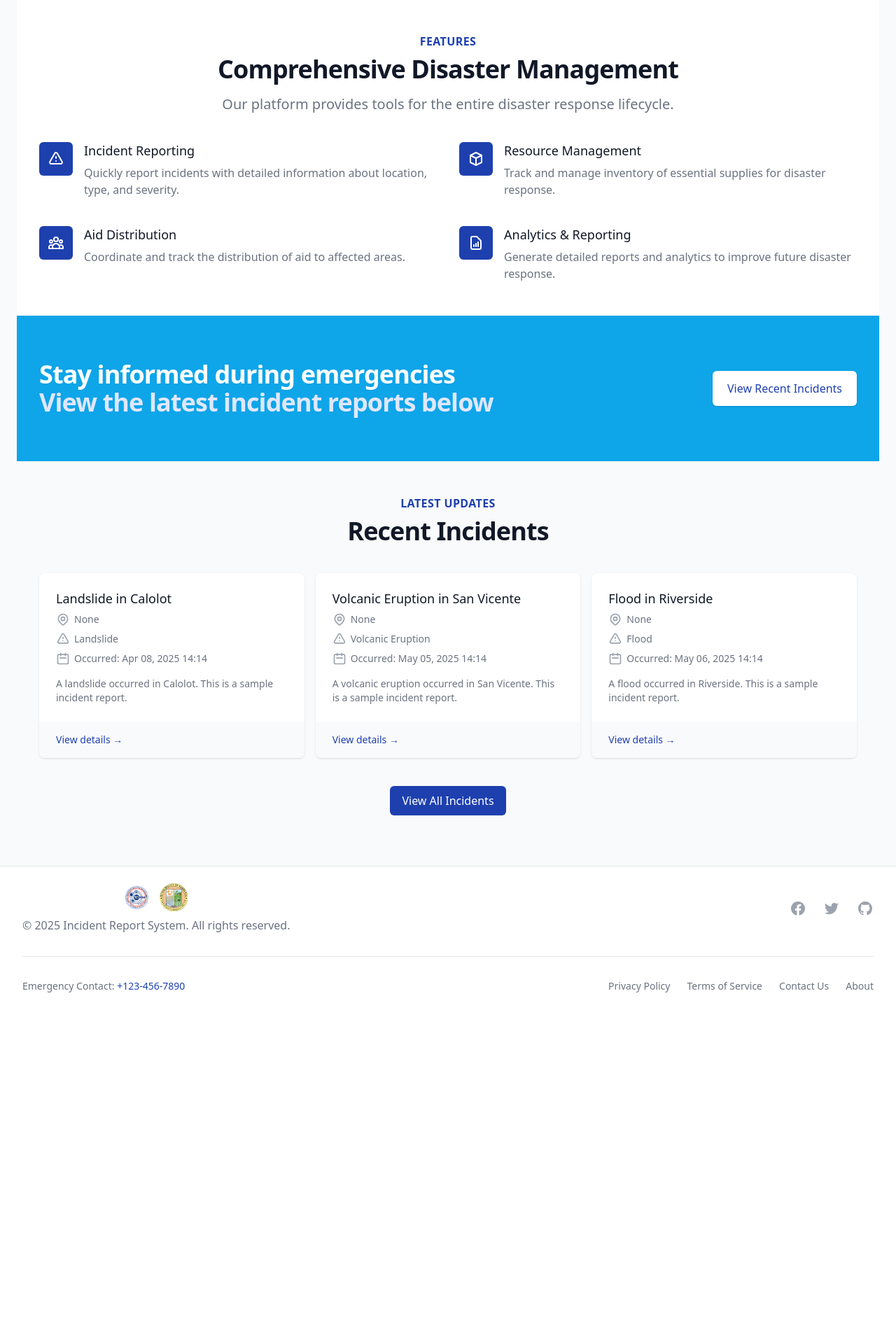
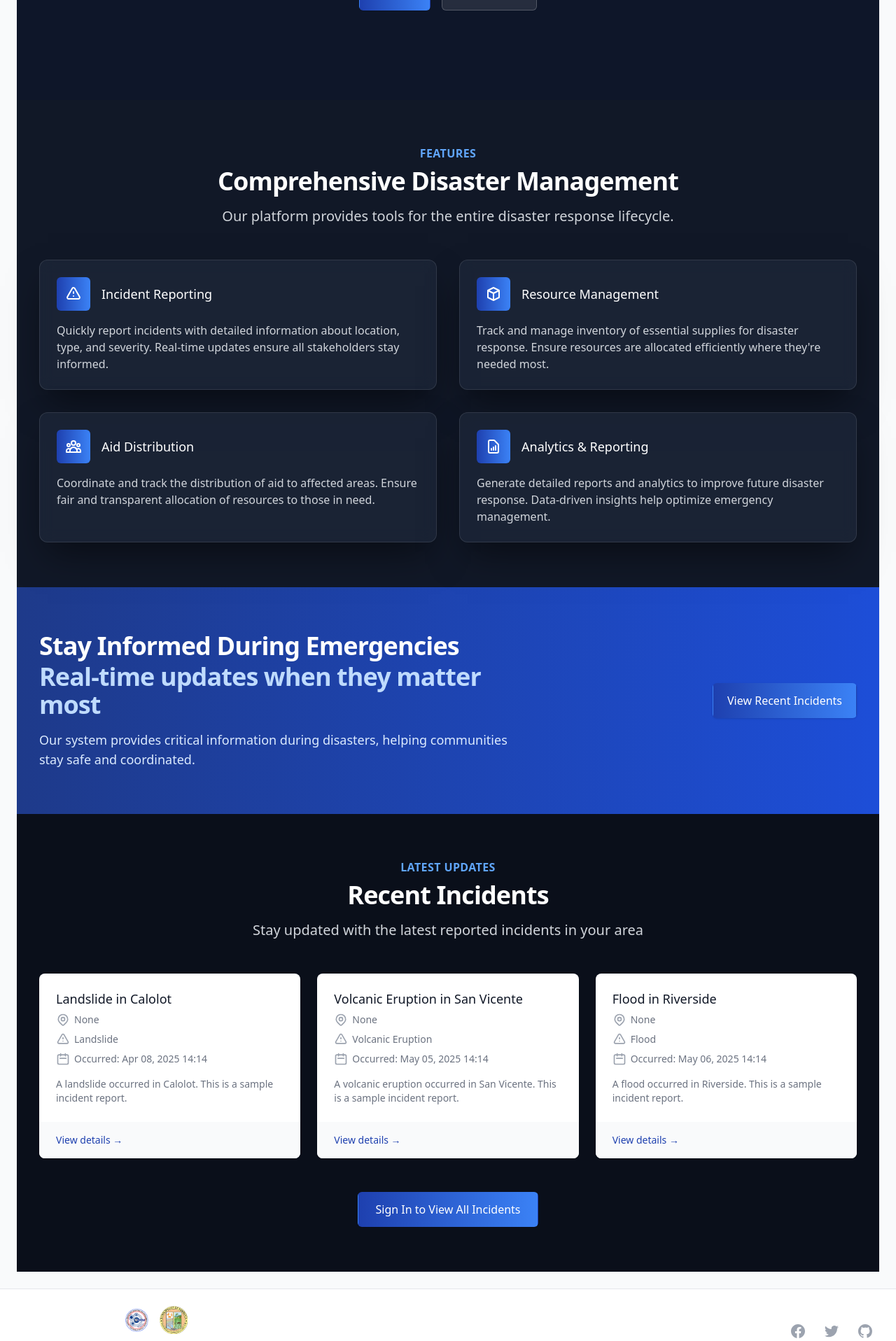
Before and after one commit to lanzy-lanzy/incident_report, a Django app: page / in a window 1280 px wide. Shown: the part 575-2491 px from the top of the page at 70% size. Before the commit the page ends 1993 px from the top, so only its background shows below. Run offline with Django 5.2, Linux system fonts and the light colour scheme; data comes from the database, SQL or seed files in the repository; some libraries are stand-ins or nearby versions.

Commit message:
Update navbar and landing page titles to 'MDRRM Incident Reporting System' and enhance styling for improved user experience

```diff
--- a/templates/components/navbar.html
+++ b/templates/components/navbar.html
@@ -8,7 +8,7 @@
                         <img src="/static/logo/mdrrmc_logo.png" alt="MDRRMC Logo" class="h-10 w-auto">
                         <img src="/static/logo/lgu_logo.png" alt="LGU Logo" class="h-10 w-auto">
                     </div>
-                    <a href="{% url 'home' %}" class="font-bold text-xl">Incident Report</a>
+                    <a href="{% url 'home' %}" class="font-bold text-xl">MDRRM Incident Reporting System</a>
                 </div>
                 <!-- Desktop Navigation -->
             </div>
@@ -88,11 +88,7 @@
                 <img src="/static/logo/lgu_logo.png" alt="LGU Logo" class="h-10 w-auto">
             </div>
             <p class="text-white font-medium">
-                {% if user.is_staff %}
-                    Incident Management System
-                {% else %}
-                    Incident Report System
-                {% endif %}
+                MDRRM Incident Reporting System
             </p>
         </div>
 
--- a/templates/landing_page.html
+++ b/templates/landing_page.html
@@ -1,34 +1,111 @@
 {% extends 'base.html' %}
 
-{% block title %}Welcome to Incident Report System{% endblock %}
+{% block title %}MDRRM Incident Reporting System{% endblock %}
+
+{% block extra_head %}
+<style>
+    /* Custom styles for dark landing page */
+    .landing-page {
+        background-color: #0f172a; /* Dark blue background */
+        color: #f8fafc;
+        min-height: 100vh;
+    }
+
+    .glass-card {
+        background-color: rgba(30, 41, 59, 0.7);
+        backdrop-filter: blur(10px);
+        border: 1px solid rgba(255, 255, 255, 0.1);
+        box-shadow: 0 25px 50px -12px rgba(0, 0, 0, 0.5);
+    }
+
+    .logo-glow {
+        filter: drop-shadow(0 0 8px rgba(56, 189, 248, 0.5));
+    }
+
+    .gradient-text {
+        background: linear-gradient(to right, #38bdf8, #818cf8);
+        -webkit-background-clip: text;
+        -webkit-text-fill-color: transparent;
+    }
+
+    .btn-primary {
+        background: linear-gradient(to right, #1e40af, #3b82f6);
+        transition: all 0.3s ease;
+    }
+
+    .btn-primary:hover {
+        background: linear-gradient(to right, #1e3a8a, #2563eb);
+        transform: translateY(-2px);
+        box-shadow: 0 10px 25px -5px rgba(59, 130, 246, 0.5);
+    }
+
+    .btn-secondary {
+        background: rgba(255, 255, 255, 0.1);
+        backdrop-filter: blur(4px);
+        border: 1px solid rgba(255, 255, 255, 0.2);
+        transition: all 0.3s ease;
+    }
+
+    .btn-secondary:hover {
+        background: rgba(255, 255, 255, 0.2);
+        transform: translateY(-2px);
+    }
+
+    .feature-card {
+        transition: all 0.3s ease;
+        border: 1px solid rgba(255, 255, 255, 0.1);
+    }
+
+    .feature-card:hover {
+        transform: translateY(-5px);
+        box-shadow: 0 20px 25px -5px rgba(0, 0, 0, 0.3);
+        border: 1px solid rgba(56, 189, 248, 0.3);
+    }
+
+    .feature-icon {
+        background: linear-gradient(to right, #1e40af, #3b82f6);
+    }
+</style>
+{% endblock %}
 
 {% block sidebar %}
 <!-- No sidebar on landing page -->
 {% endblock %}
 
 {% block content %}
-<div class="bg-white">
+<div class="landing-page">
     <!-- Hero Section -->
-    <div class="relative bg-primary">
-        <div class="absolute inset-0">
-            <img class="w-full h-full object-cover" src="https://images.unsplash.com/photo-1498354178607-a79df2916198?ixid=MnwxMjA3fDB8MHxwaG90by1wYWdlfHx8fGVufDB8fHx8&ixlib=rb-1.2.1&auto=format&fit=crop&w=2000&q=80" alt="Emergency Response">
-            <div class="absolute inset-0 bg-primary mix-blend-multiply" aria-hidden="true"></div>
+    <div class="relative">
+        <!-- Dark overlay with pattern -->
+        <div class="absolute inset-0 bg-[#0f172a] opacity-90 z-0"></div>
+
+        <!-- Hero content -->
+        <div class="relative z-10 max-w-7xl mx-auto py-24 px-4 sm:py-32 sm:px-6 lg:px-8">
+            <!-- Logo section -->
+            <div class="flex justify-center space-x-8 mb-12">
+                <img src="/static/logo/mdrrmc_logo.png" alt="MDRRMC Logo" class="h-24 w-auto logo-glow">
+                <img src="/static/logo/lgu_logo.png" alt="LGU Logo" class="h-24 w-auto logo-glow">
             </div>
-        <div class="relative max-w-7xl mx-auto py-24 px-4 sm:py-32 sm:px-6 lg:px-8">
-            <h1 class="text-4xl font-extrabold tracking-tight text-white sm:text-5xl lg:text-6xl">Incident Report System</h1>
-            <p class="mt-6 text-xl text-indigo-100 max-w-3xl">
+
+            <h1 class="text-4xl font-extrabold tracking-tight text-white text-center sm:text-5xl lg:text-6xl">
+                MDRRM <span class="gradient-text">Incident Reporting System</span>
+            </h1>
+            <p class="mt-6 text-xl text-blue-100 max-w-3xl mx-auto text-center">
                 A comprehensive platform for reporting and managing disaster incidents, coordinating aid distribution, and tracking resources.
             </p>
-            <div class="mt-10 flex space-x-4">
+            <div class="mt-10 flex flex-col sm:flex-row justify-center space-y-4 sm:space-y-0 sm:space-x-4">
                 {% if user.is_authenticated %}
-                <a href="{% url 'report_incident' %}" class="inline-flex items-center px-6 py-3 border border-transparent text-base font-medium rounded-md shadow-sm text-primary bg-white hover:bg-gray-50">
+                <a href="{% url 'report_incident' %}" class="btn-primary inline-flex items-center justify-center px-6 py-3 border border-transparent text-base font-medium rounded-md shadow-sm text-white">
                     Report Incident
                 </a>
-                <a href="{% url 'dashboard' %}" class="inline-flex items-center px-6 py-3 border border-transparent text-base font-medium rounded-md text-white bg-opacity-60 bg-secondary hover:bg-opacity-70">
+                <a href="{% url 'dashboard' %}" class="btn-secondary inline-flex items-center justify-center px-6 py-3 text-base font-medium rounded-md text-white">
                     Go to Dashboard
                 </a>
                 {% else %}
-                <a href="#features" class="inline-flex items-center px-6 py-3 border border-transparent text-base font-medium rounded-md shadow-sm text-primary bg-white hover:bg-gray-50">
+                <a href="{% url 'login' %}" class="btn-primary inline-flex items-center justify-center px-6 py-3 border border-transparent text-base font-medium rounded-md shadow-sm text-white">
+                    Sign In
+                </a>
+                <a href="#features" class="btn-secondary inline-flex items-center justify-center px-6 py-3 text-base font-medium rounded-md text-white">
                     Learn More
                 </a>
                 {% endif %}
@@ -37,151 +114,161 @@
     </div>
 
     <!-- Features Section -->
-    <div id="features" class="py-12 bg-white">
+    <div id="features" class="py-16 bg-[#111827]">
         <div class="max-w-7xl mx-auto px-4 sm:px-6 lg:px-8">
             <div class="lg:text-center">
-                <h2 class="text-base text-primary font-semibold tracking-wide uppercase">Features</h2>
-                <p class="mt-2 text-3xl leading-8 font-extrabold tracking-tight text-gray-900 sm:text-4xl">
+                <h2 class="text-base text-blue-400 font-semibold tracking-wide uppercase">Features</h2>
+                <p class="mt-2 text-3xl leading-8 font-extrabold tracking-tight text-white sm:text-4xl">
                     Comprehensive Disaster Management
                 </p>
-                <p class="mt-4 max-w-2xl text-xl text-gray-500 lg:mx-auto">
+                <p class="mt-4 max-w-2xl text-xl text-gray-300 lg:mx-auto">
                     Our platform provides tools for the entire disaster response lifecycle.
                 </p>
             </div>
 
-            <div class="mt-10">
-                <dl class="space-y-10 md:space-y-0 md:grid md:grid-cols-2 md:gap-x-8 md:gap-y-10">
+            <div class="mt-12">
+                <div class="grid grid-cols-1 gap-8 sm:grid-cols-2 lg:grid-cols-2">
                     <!-- Feature 1 -->
-                    <div class="relative" x-data="{ hover: false }" @mouseenter="hover = true" @mouseleave="hover = false">
-                        <dt>
-                            <div class="absolute flex items-center justify-center h-12 w-12 rounded-md bg-primary text-white transition-all duration-300" :class="{ 'scale-110': hover }">
+                    <div class="feature-card glass-card p-6 rounded-xl" x-data="{ hover: false }" @mouseenter="hover = true" @mouseleave="hover = false">
+                        <div class="flex items-center mb-4">
+                            <div class="feature-icon flex items-center justify-center h-12 w-12 rounded-md text-white mr-4">
                                 <svg class="h-6 w-6" xmlns="http://www.w3.org/2000/svg" fill="none" viewBox="0 0 24 24" stroke="currentColor">
                                     <path stroke-linecap="round" stroke-linejoin="round" stroke-width="2" d="M12 9v2m0 4h.01m-6.938 4h13.856c1.54 0 2.502-1.667 1.732-3L13.732 4c-.77-1.333-2.694-1.333-3.464 0L3.34 16c-.77 1.333.192 3 1.732 3z" />
                                 </svg>
                             </div>
-                            <p class="ml-16 text-lg leading-6 font-medium text-gray-900">Incident Reporting</p>
-                        </dt>
-                        <dd class="mt-2 ml-16 text-base text-gray-500">
-                            Quickly report incidents with detailed information about location, type, and severity.
-                        </dd>
+                            <h3 class="text-lg leading-6 font-medium text-white">Incident Reporting</h3>
+                        </div>
+                        <p class="text-base text-gray-300">
+                            Quickly report incidents with detailed information about location, type, and severity. Real-time updates ensure all stakeholders stay informed.
+                        </p>
                     </div>
 
                     <!-- Feature 2 -->
-                    <div class="relative" x-data="{ hover: false }" @mouseenter="hover = true" @mouseleave="hover = false">
-                        <dt>
-                            <div class="absolute flex items-center justify-center h-12 w-12 rounded-md bg-primary text-white transition-all duration-300" :class="{ 'scale-110': hover }">
+                    <div class="feature-card glass-card p-6 rounded-xl" x-data="{ hover: false }" @mouseenter="hover = true" @mouseleave="hover = false">
+                        <div class="flex items-center mb-4">
+                            <div class="feature-icon flex items-center justify-center h-12 w-12 rounded-md text-white mr-4">
                                 <svg class="h-6 w-6" xmlns="http://www.w3.org/2000/svg" fill="none" viewBox="0 0 24 24" stroke="currentColor">
                                     <path stroke-linecap="round" stroke-linejoin="round" stroke-width="2" d="M20 7l-8-4-8 4m16 0l-8 4m8-4v10l-8 4m0-10L4 7m8 4v10M4 7v10l8 4" />
                                 </svg>
                             </div>
-                            <p class="ml-16 text-lg leading-6 font-medium text-gray-900">Resource Management</p>
-                        </dt>
-                        <dd class="mt-2 ml-16 text-base text-gray-500">
-                            Track and manage inventory of essential supplies for disaster response.
-                        </dd>
+                            <h3 class="text-lg leading-6 font-medium text-white">Resource Management</h3>
+                        </div>
+                        <p class="text-base text-gray-300">
+                            Track and manage inventory of essential supplies for disaster response. Ensure resources are allocated efficiently where they're needed most.
+                        </p>
                     </div>
 
                     <!-- Feature 3 -->
-                    <div class="relative" x-data="{ hover: false }" @mouseenter="hover = true" @mouseleave="hover = false">
-                        <dt>
-                            <div class="absolute flex items-center justify-center h-12 w-12 rounded-md bg-primary text-white transition-all duration-300" :class="{ 'scale-110': hover }">
+                    <div class="feature-card glass-card p-6 rounded-xl" x-data="{ hover: false }" @mouseenter="hover = true" @mouseleave="hover = false">
+                        <div class="flex items-center mb-4">
+                            <div class="feature-icon flex items-center justify-center h-12 w-12 rounded-md text-white mr-4">
                                 <svg class="h-6 w-6" xmlns="http://www.w3.org/2000/svg" fill="none" viewBox="0 0 24 24" stroke="currentColor">
                                     <path stroke-linecap="round" stroke-linejoin="round" stroke-width="2" d="M17 20h5v-2a3 3 0 00-5.356-1.857M17 20H7m10 0v-2c0-.656-.126-1.283-.356-1.857M7 20H2v-2a3 3 0 015.356-1.857M7 20v-2c0-.656.126-1.283.356-1.857m0 0a5.002 5.002 0 019.288 0M15 7a3 3 0 11-6 0 3 3 0 016 0zm6 3a2 2 0 11-4 0 2 2 0 014 0zM7 10a2 2 0 11-4 0 2 2 0 014 0z" />
                                 </svg>
                             </div>
-                            <p class="ml-16 text-lg leading-6 font-medium text-gray-900">Aid Distribution</p>
-                        </dt>
-                        <dd class="mt-2 ml-16 text-base text-gray-500">
-                            Coordinate and track the distribution of aid to affected areas.
-                        </dd>
+                            <h3 class="text-lg leading-6 font-medium text-white">Aid Distribution</h3>
+                        </div>
+                        <p class="text-base text-gray-300">
+                            Coordinate and track the distribution of aid to affected areas. Ensure fair and transparent allocation of resources to those in need.
+                        </p>
                     </div>
 
                     <!-- Feature 4 -->
-                    <div class="relative" x-data="{ hover: false }" @mouseenter="hover = true" @mouseleave="hover = false">
-                        <dt>
-                            <div class="absolute flex items-center justify-center h-12 w-12 rounded-md bg-primary text-white transition-all duration-300" :class="{ 'scale-110': hover }">
+                    <div class="feature-card glass-card p-6 rounded-xl" x-data="{ hover: false }" @mouseenter="hover = true" @mouseleave="hover = false">
+                        <div class="flex items-center mb-4">
+                            <div class="feature-icon flex items-center justify-center h-12 w-12 rounded-md text-white mr-4">
                                 <svg class="h-6 w-6" xmlns="http://www.w3.org/2000/svg" fill="none" viewBox="0 0 24 24" stroke="currentColor">
                                     <path stroke-linecap="round" stroke-linejoin="round" stroke-width="2" d="M9 17v-2m3 2v-4m3 4v-6m2 10H7a2 2 0 01-2-2V5a2 2 0 012-2h5.586a1 1 0 01.707.293l5.414 5.414a1 1 0 01.293.707V19a2 2 0 01-2 2z" />
                                 </svg>
                             </div>
-                            <p class="ml-16 text-lg leading-6 font-medium text-gray-900">Analytics & Reporting</p>
-                        </dt>
-                        <dd class="mt-2 ml-16 text-base text-gray-500">
-                            Generate detailed reports and analytics to improve future disaster response.
-                        </dd>
+                            <h3 class="text-lg leading-6 font-medium text-white">Analytics & Reporting</h3>
                         </div>
-                </dl>
+                        <p class="text-base text-gray-300">
+                            Generate detailed reports and analytics to improve future disaster response. Data-driven insights help optimize emergency management.
+                        </p>
+                    </div>
+                </div>
             </div>
         </div>
     </div>
 
     <!-- CTA Section -->
-    <div class="bg-secondary">
-        <div class="max-w-7xl mx-auto py-12 px-4 sm:px-6 lg:py-16 lg:px-8 lg:flex lg:items-center lg:justify-between">
+    <div class="bg-gradient-to-r from-blue-900 to-blue-700 py-16">
+        <div class="max-w-7xl mx-auto px-4 sm:px-6 lg:px-8">
+            <div class="lg:flex lg:items-center lg:justify-between">
+                <div class="lg:max-w-2xl">
                     <h2 class="text-3xl font-extrabold tracking-tight text-white sm:text-4xl">
-                <span class="block">Stay informed during emergencies</span>
-                <span class="block text-indigo-100">View the latest incident reports below</span>
+                        <span class="block">Stay Informed During Emergencies</span>
+                        <span class="block text-blue-200 mt-1">Real-time updates when they matter most</span>
                     </h2>
+                    <p class="mt-4 text-lg text-blue-100">
+                        Our system provides critical information during disasters, helping communities stay safe and coordinated.
+                    </p>
+                </div>
                 <div class="mt-8 flex lg:mt-0 lg:flex-shrink-0">
                     <div class="inline-flex rounded-md shadow">
-                    <a href="#recent-incidents" class="inline-flex items-center justify-center px-5 py-3 border border-transparent text-base font-medium rounded-md text-primary bg-white hover:bg-indigo-50">
+                        <a href="#recent-incidents" class="btn-primary inline-flex items-center justify-center px-5 py-3 border border-transparent text-base font-medium rounded-md text-white">
                             View Recent Incidents
                         </a>
                     </div>
                 </div>
             </div>
         </div>
+    </div>
 
     <!-- Recent Incidents Section with HTMX -->
-    <div id="recent-incidents" class="py-12 bg-gray-50">
+    <div id="recent-incidents" class="py-16 bg-[#0a0f1a]">
         <div class="max-w-7xl mx-auto px-4 sm:px-6 lg:px-8">
-            <div class="lg:text-center mb-10">
-                <h2 class="text-base text-primary font-semibold tracking-wide uppercase">Latest Updates</h2>
-                <p class="mt-2 text-3xl leading-8 font-extrabold tracking-tight text-gray-900 sm:text-4xl">
+            <div class="lg:text-center mb-12">
+                <h2 class="text-base text-blue-400 font-semibold tracking-wide uppercase">Latest Updates</h2>
+                <p class="mt-2 text-3xl leading-8 font-extrabold tracking-tight text-white sm:text-4xl">
                     Recent Incidents
+                </p>
+                <p class="mt-4 max-w-2xl text-xl text-gray-300 lg:mx-auto">
+                    Stay updated with the latest reported incidents in your area
                 </p>
             </div>
 
             <!-- Incident Cards with HTMX for auto-refresh -->
-            <div class="grid grid-cols-1 gap-4 sm:grid-cols-2 lg:grid-cols-3"
+            <div class="grid grid-cols-1 gap-6 sm:grid-cols-2 lg:grid-cols-3"
                  hx-get="/api/recent-incidents/"
                  hx-trigger="load, every 30s"
                  hx-swap="innerHTML">
                 <!-- This content will be replaced by the HTMX request -->
-                <div class="bg-white overflow-hidden shadow rounded-lg">
-                    <div class="px-4 py-5 sm:p-6">
+                <div class="glass-card overflow-hidden rounded-xl">
+                    <div class="px-6 py-5">
                         <div class="animate-pulse flex space-x-4">
                             <div class="flex-1 space-y-4 py-1">
-                                <div class="h-4 bg-gray-200 rounded w-3/4"></div>
+                                <div class="h-4 bg-blue-900 rounded w-3/4"></div>
                                 <div class="space-y-2">
-                                    <div class="h-4 bg-gray-200 rounded"></div>
-                                    <div class="h-4 bg-gray-200 rounded w-5/6"></div>
+                                    <div class="h-4 bg-blue-900 rounded"></div>
+                                    <div class="h-4 bg-blue-900 rounded w-5/6"></div>
                                 </div>
                             </div>
                         </div>
                     </div>
                 </div>
-                <div class="bg-white overflow-hidden shadow rounded-lg">
-                    <div class="px-4 py-5 sm:p-6">
+                <div class="glass-card overflow-hidden rounded-xl">
+                    <div class="px-6 py-5">
                         <div class="animate-pulse flex space-x-4">
                             <div class="flex-1 space-y-4 py-1">
-                                <div class="h-4 bg-gray-200 rounded w-3/4"></div>
+                                <div class="h-4 bg-blue-900 rounded w-3/4"></div>
                                 <div class="space-y-2">
-                                    <div class="h-4 bg-gray-200 rounded"></div>
-                                    <div class="h-4 bg-gray-200 rounded w-5/6"></div>
+                                    <div class="h-4 bg-blue-900 rounded"></div>
+                                    <div class="h-4 bg-blue-900 rounded w-5/6"></div>
                                 </div>
                             </div>
                         </div>
                     </div>
                 </div>
-                <div class="bg-white overflow-hidden shadow rounded-lg">
-                    <div class="px-4 py-5 sm:p-6">
+                <div class="glass-card overflow-hidden rounded-xl">
+                    <div class="px-6 py-5">
                         <div class="animate-pulse flex space-x-4">
                             <div class="flex-1 space-y-4 py-1">
-                                <div class="h-4 bg-gray-200 rounded w-3/4"></div>
+                                <div class="h-4 bg-blue-900 rounded w-3/4"></div>
                                 <div class="space-y-2">
-                                    <div class="h-4 bg-gray-200 rounded"></div>
-                                    <div class="h-4 bg-gray-200 rounded w-5/6"></div>
+                                    <div class="h-4 bg-blue-900 rounded"></div>
+                                    <div class="h-4 bg-blue-900 rounded w-5/6"></div>
                                 </div>
                             </div>
                         </div>
@@ -189,14 +276,14 @@
                 </div>
             </div>
 
-            <div class="mt-10 text-center">
+            <div class="mt-12 text-center">
                 {% if user.is_authenticated %}
-                <a href="{% url 'dashboard' %}" class="inline-flex items-center px-4 py-2 border border-transparent text-base font-medium rounded-md shadow-sm text-white bg-primary hover:bg-blue-700">
+                <a href="{% url 'dashboard' %}" class="btn-primary inline-flex items-center px-6 py-3 border border-transparent text-base font-medium rounded-md shadow-sm text-white">
                     Go to Dashboard
                 </a>
                 {% else %}
-                <a href="{% url 'dashboard' %}" class="inline-flex items-center px-4 py-2 border border-transparent text-base font-medium rounded-md shadow-sm text-white bg-primary hover:bg-blue-700">
-                    View All Incidents
+                <a href="{% url 'login' %}" class="btn-primary inline-flex items-center px-6 py-3 border border-transparent text-base font-medium rounded-md shadow-sm text-white">
+                    Sign In to View All Incidents
                 </a>
                 {% endif %}
             </div>
@@ -216,5 +303,31 @@
             }
         }));
     });
+
+    // Add parallax effect to hero section
+    document.addEventListener('DOMContentLoaded', function() {
+        const heroSection = document.querySelector('.landing-page > .relative');
+
+        if (heroSection) {
+            window.addEventListener('scroll', function() {
+                const scrollPosition = window.scrollY;
+                if (scrollPosition < 800) {
+                    const translateY = scrollPosition * 0.2;
+                    heroSection.style.backgroundPosition = `center ${translateY}px`;
+                }
+            });
+        }
+
+        // Add subtle animation to logo glow
+        const logos = document.querySelectorAll('.logo-glow');
+        logos.forEach(logo => {
+            setInterval(() => {
+                logo.style.filter = 'drop-shadow(0 0 10px rgba(56, 189, 248, 0.7))';
+                setTimeout(() => {
+                    logo.style.filter = 'drop-shadow(0 0 8px rgba(56, 189, 248, 0.5))';
+                }, 1000);
+            }, 2000);
+        });
+    });
 </script>
 {% endblock %}
```
Lines whose indentation alone changed are shown as unchanged.
